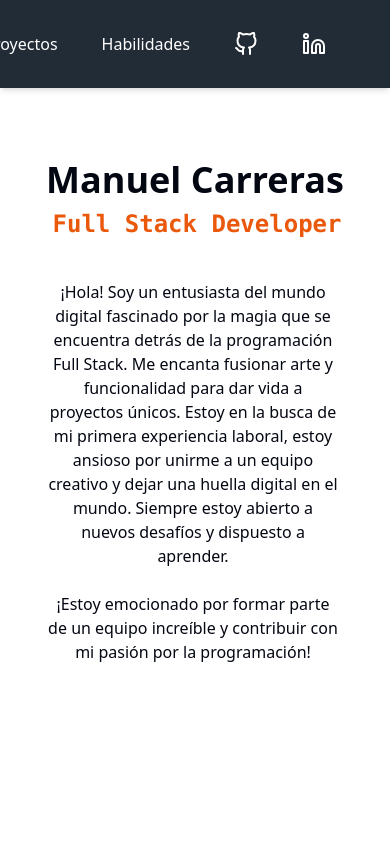
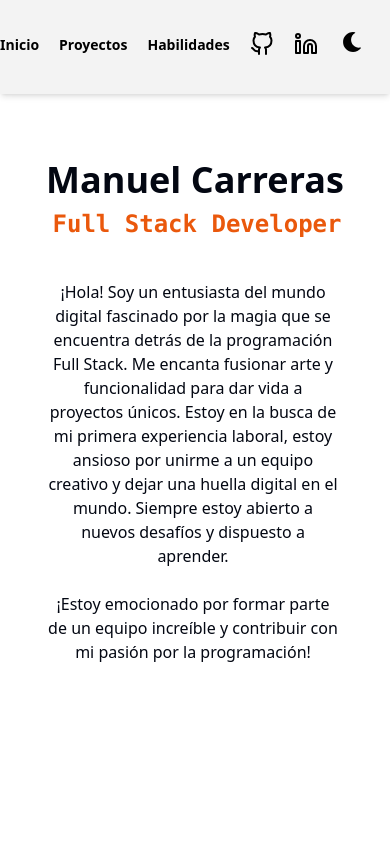
Before and after one commit to JuanMaCarreras/Portafolio, a React (Vite) app: page / in a window 390 px wide. Shown: the top 844 px of the page. Built offline with nearby package versions, Linux system fonts and the light colour scheme; what tailwindcss-animated would draw is missing.

Commit message:
responsive

```diff
--- a/src/components/Nav.jsx
+++ b/src/components/Nav.jsx
@@ -1,12 +1,14 @@
 import { useEffect, useState } from 'react'
 import { FiLinkedin, FiGithub } from 'react-icons/fi'
+import DarkMode from './DarkMode'
+import EasterEgg from './EasterEgg'
 
 function Nav () {
   const [showName, setShowName] = useState()
 
   useEffect(() => {
     const handlerScroll = () => {
-      window.scrollY > 100 ? setShowName(true) : setShowName(false)
+      window.innerWidth < 713 ? setShowName(false) : setShowName(window.scrollY > 100)
     }
 
     window.addEventListener('scroll', handlerScroll)
@@ -17,60 +19,78 @@ function Nav () {
 
   return (
     <>
-      <header className={`fixed top-0 left-0 w-full py-6 shadow-md backdrop-blur-lg backdrop-filter bg-mainDark bg-opacity-90 ${showName ? 'show name' : ''}`}>
-        <nav className=' text-white '>
+      <header className={`fixed top-0 left-0 w-full py-6   shadow-md backdrop-blur-lg  bg-mainLight dark:bg-mainDark bg-opacity-90 ${showName ? 'show name' : ''}`}>
+        <nav className=' dark:text-white '>
+          {
+            showName &&
+              <div className=' flex items-center mt-1 absolute left-9 phone:left-0 phone:mt-2 phone:pt-0 tablet:mt-1 tablet:left-3 animate-fade-in'>
+                <p className='font-semibold phone:text-base dark:text-white text-2xl ml-0'> Manuel Carreras </p>
+              </div>
+          }
 
-          <ul className='flex justify-end gap-11 py-2 pr-16 text-lg'>
+          <ul className='flex justify-end gap-5 pb-2 pr-11 phone:gap-1 phone:pr-2 tablet:pr-2 animate-fade-down animate-duration-[1000ms]'>
 
-            {showName && <p className=' flex items-center font-semibold text-white text-2xl absolute left-12  animate-fade-in'>Manuel Carreras </p>}
-
-            <li
-              className='text-base
-              cursor-pointer
-              border-b-1 border-transparent
-              hover:duration-1000 hover:border-b-2 hover:border-second'
-            ><a href='#root'> Inicio </a>
+            <li className='pt-1 phone:pt-2'>
+              <a
+                href='#root'
+                className=' text-lg phone:text-sm font-semibold cursor-pointer hover:duration-700 hover:border-b hover:text-title dark:hover:text-second rounded-lg hover:bg-shadow2 dark:hover:bg-shadow3 dark:border-shadowB px-2 py-1'
+              > Inicio
+              </a>
 
             </li>
 
-            <li className='text-base
-              cursor-pointer
-              border-b-1 border-transparent
-              hover:duration-1000 hover:border-b-2 hover:border-second'
-            > <a href='#proyectos'> Proyectos </a>
+            <li className='pt-1 phone:pt-2'>
+              <a
+                href='#proyectos'
+                className='text-lg phone:text-sm font-semibold cursor-pointer  hover:duration-700 hover:border-b hover:text-title dark:hover:text-second rounded-lg hover:bg-shadow2 dark:hover:bg-shadow3 dark:border-shadowB px-2 py-1'
+              > Proyectos
+              </a>
             </li>
 
-            <li className=' text-base
-              cursor-pointer
-              border-b-1 border-transparent
-              hover:duration-1000 hover:border-b-2 hover:border-second'
-            > <a href='#skills'>Habilidades </a>
+            <li className='pt-1  phone:pt-2'>
+              <a
+                href='#skills'
+                className='text-lg phone:text-sm font-semibold cursor-pointer hover:duration-700 hover:border-b hover:text-title dark:hover:text-second rounded-lg hover:bg-shadow2 dark:hover:bg-shadow3 dark:border-shadowB px-2 py-1'
+              > Habilidades
+              </a>
+
             </li>
 
-            <li>
+            <li className='rounded-lg hover:bg-shadow2 dark:hover:bg-shadow3 px-2 py-1 hover:duration-700'>
               <a
                 href='https://github.com/JuanMaCarreras'
                 target='_blank'
                 rel='noreferrer'
+                className=''
               >
                 <FiGithub
-                  className='text-white w-6 h-6 hover:text-second hover:duration-700 '
+                  className='dark:text-white w-6 h-6 mt-1 hover:text-title dark:hover:text-second hover:duration-700 '
                 />
 
               </a>
             </li>
 
-            <li>
+            <li className='rounded-lg hover:bg-shadow2 dark:hover:bg-shadow3 px-2 py-1 hover:duration-1000'>
               <a
                 href='https://www.linkedin.com/in/manuel-carreras/'
                 target='_blank'
                 rel='noreferrer'
               >
                 <FiLinkedin
-                  className='text-white w-6 h-6 hover:text-second hover:duration-700 '
+                  className='dark:text-white w-6 h-6 mt-1 hover:text-title dark:hover:text-second hover:duration-700 '
                 />
 
               </a>
+            </li>
+
+            <li className='rounded-lg  hover:bg-shadow2 dark:hover:bg-shadow3 px-3 py-1 duration-1000'>
+
+              <DarkMode />
+
+            </li>
+
+            <li className='text-transparent'>
+              <EasterEgg />
             </li>
 
           </ul>
```
